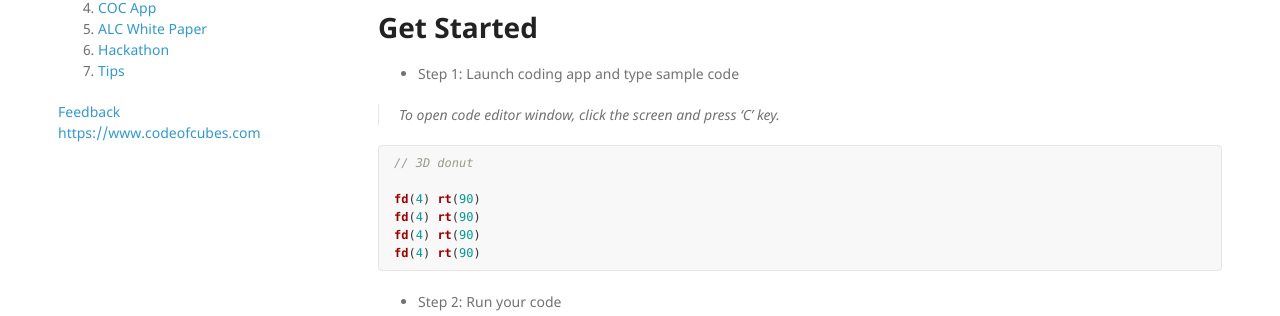
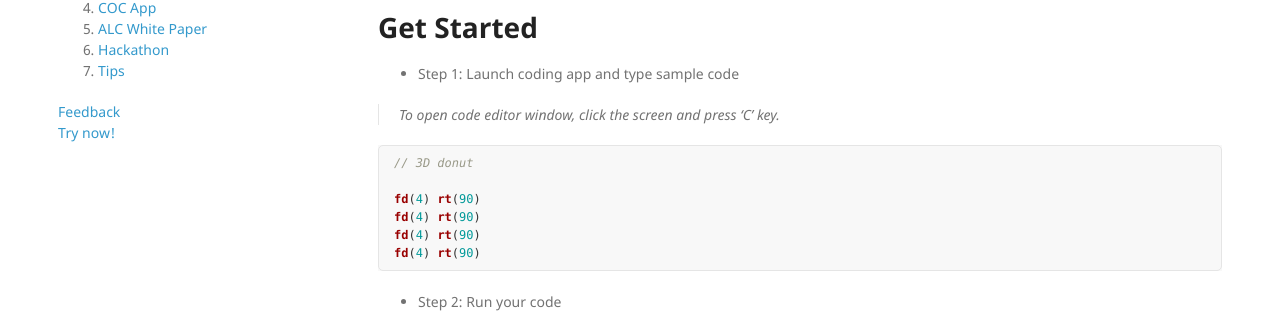
Before and after one commit to daisykim/daisykim.github.io, a Jekyll site: the page built from index.md, in a window 1280 px wide. Shown: the part 491-807 px from the top of the page. Built offline with Jekyll 4.4.1, drawn with Linux system fonts in a browser that asks for light colours; nearby versions of some CDN libraries.

Commit message:
Update sidebar

```diff
--- a/_includes/sidebar.html
+++ b/_includes/sidebar.html
@@ -10,5 +10,5 @@
 
 <p>
   <a href="/p/feedback">Feedback</a><br/>
-  <a href="https://www.codeofcubes.com">https://www.codeofcubes.com</a><br/>
+  <a href="https://www.codeofcubes.com">Try now!</a><br/>
 </p>
```
